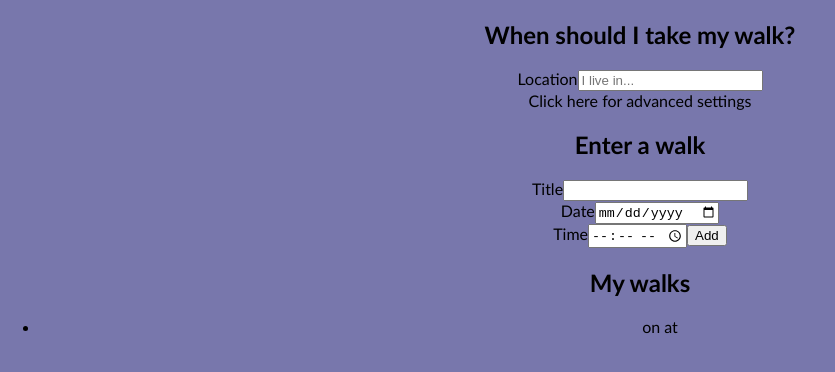
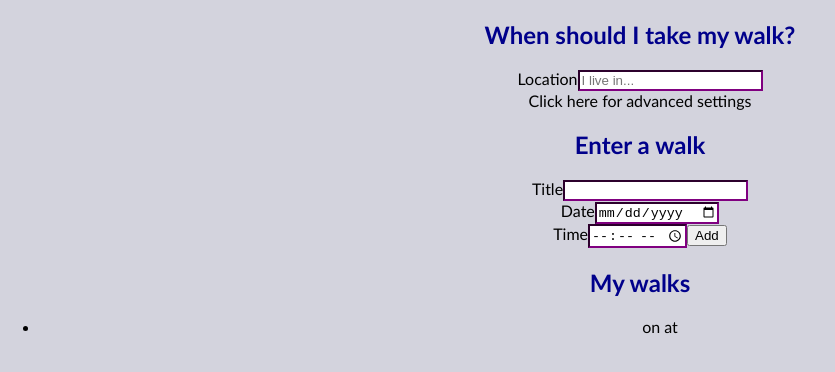
Before and after one commit to maisieo/WhenShouldIWalk, a React (Create React App) app: page / in a window 1280 px wide. Shown: the top 372 px of the page, without its empty margins (0-835 px from the left). Built offline with nearby package versions, Linux system fonts and the light colour scheme.

Commit message:
tuesday's work

```diff
--- a/src/App.css
+++ b/src/App.css
@@ -1,5 +1,5 @@
 body {
-  background: #7877ac;
+  background: #d3d3dd;
   font-family: 'Raleway',"Gill Sans", "Gill Sans MT", 'Calibri', sans-serif;
 }
 
--- a/src/Components/Response.js
+++ b/src/Components/Response.js
@@ -54,6 +54,7 @@ function Response(props) {
 
 
     //**** SORTS HOURS INTO TEMERATURE TYPE *** //
+
     let comfortableTemp = [];
     let coldTemp = [];
     let veryHot = [];
@@ -100,6 +101,8 @@ function Response(props) {
     }
 
 /***SORT TEMP ARRAYS BY A CONDITION ***/
+
+
 
 let sortedComfortable = comfortableTemp.sort(function(a,b){
      return a[1].humidity - b[1].humidity //sort by lowest humidity
@@ -204,7 +207,7 @@ else if (sortedRainyCold.length > 0) {
 console.log("This is the optimum time -->", optimumTime)
 
 /*** SHOWS DIFFERENT MESSAGE DEPENDING ON TIME OF DAY */
-if  (optimumTime === 0) { //if there is no optimum time, it must be after sunset
+if  (optimumTime === 0 || sunnyHours.length === 0) { //if there is no optimum time, it must be after sunset
     optimumTimeMessage = "Tomorrow."
     lateMessage = "It's too late for a walk."
     weatherConditionsAtTime = ""; //no weather conditions show
@@ -229,7 +232,7 @@ return (
         <div className="Response">
 
 
-              <p> The optumum time for your walk is:<br>
+              <p> The optimum time for your walk is:<br>
               </br> <span id="time"> {optimumTimeMessage}</span><br></br> {lateMessage}</p>
               <p> {weatherConditionsAtTime}</p>
 
--- a/src/Components/WalkForm.css
+++ b/src/Components/WalkForm.css
@@ -4,3 +4,15 @@
     width: 100%;
     height: 25%
 }
+
+
+input {
+    background-color: white;
+    border-color: purple;
+}
+
+
+h2 {
+    color: darkblue;
+
+}
```
Also changed, not shown: 1 other file (tests, documents, lock files or other folders).
